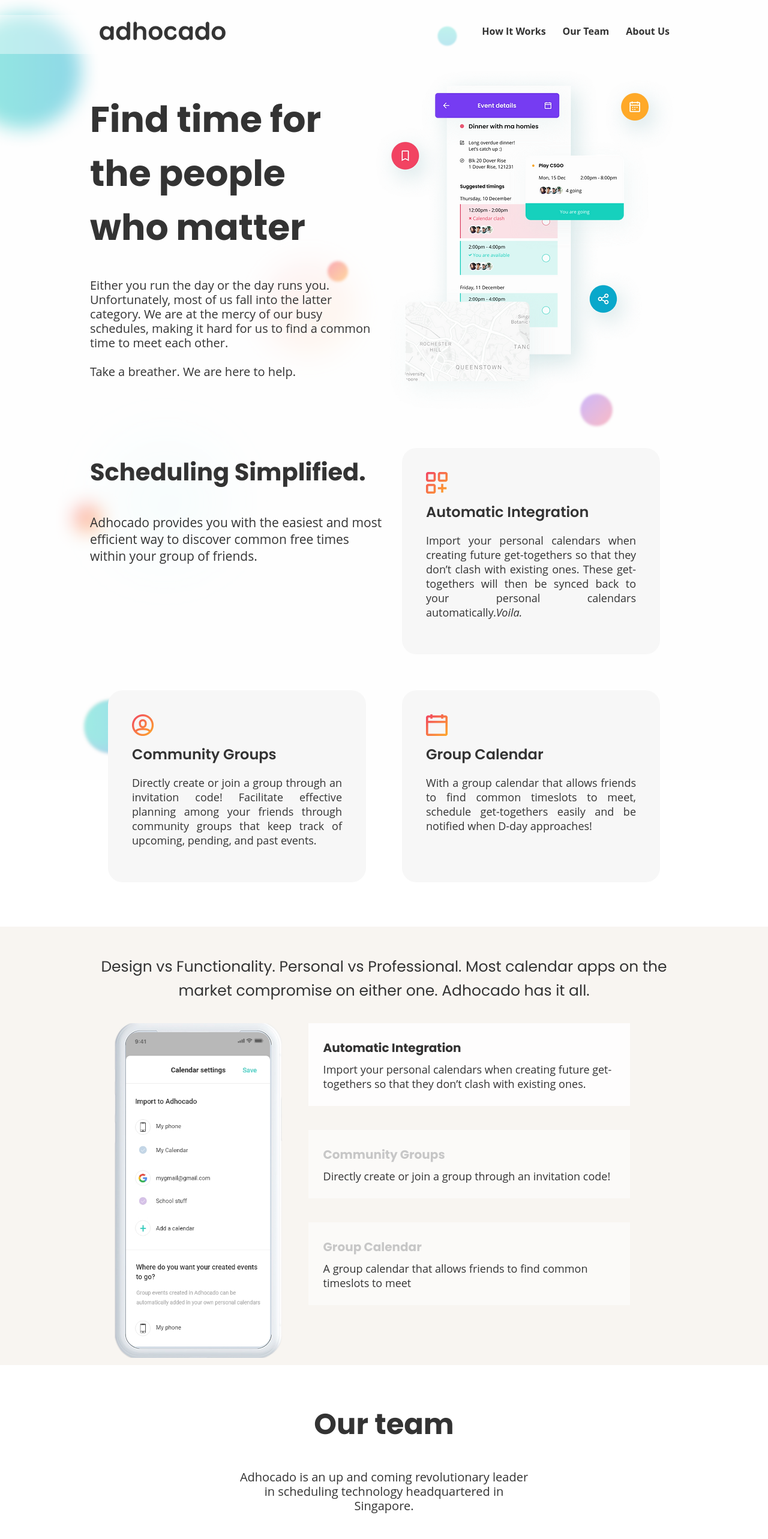
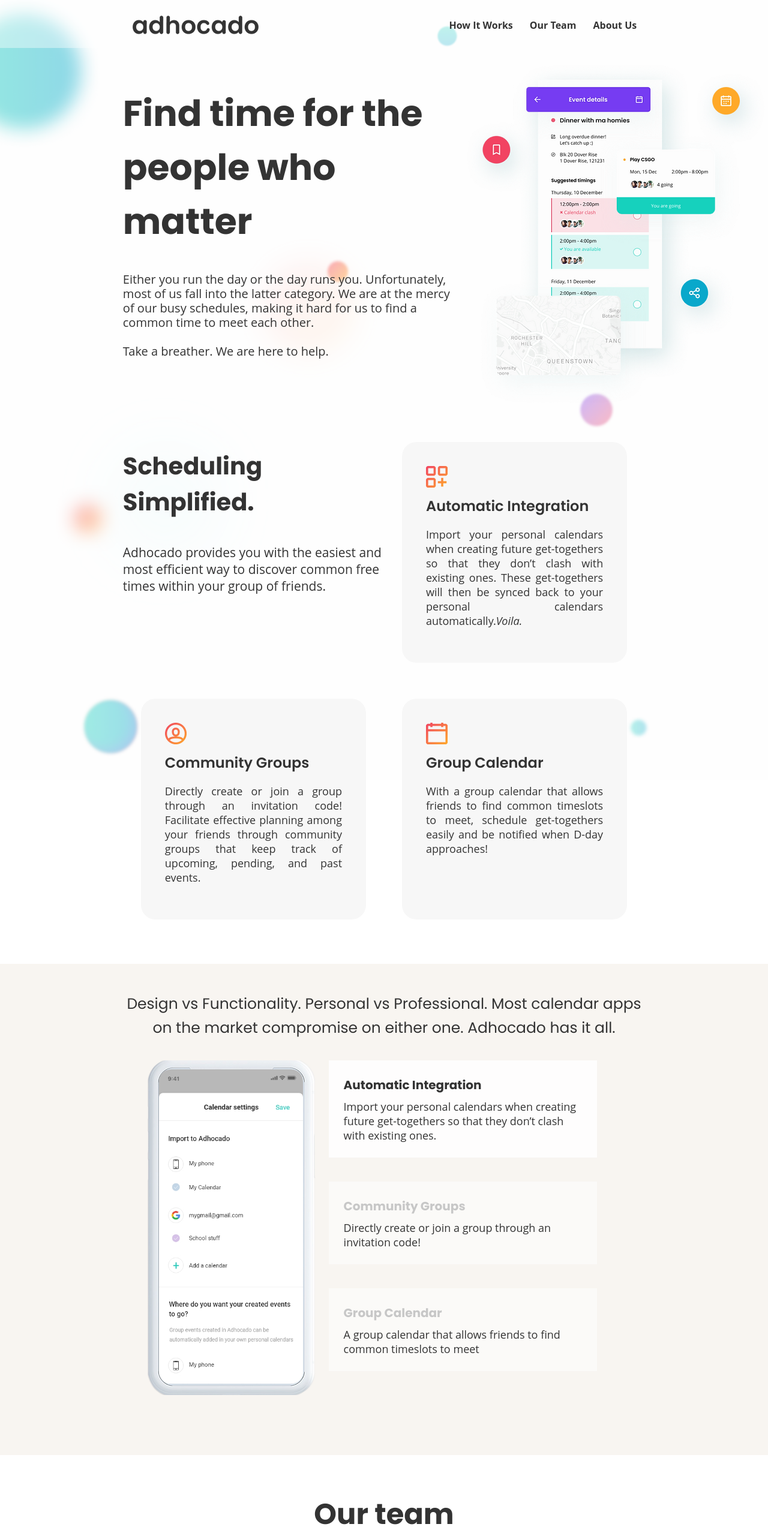
Before and after one commit to adhocado/landing-page, a React (Vite) app: page / in a window 1280 px wide. Shown: the top 2566 px of the page at 60% size. Built offline with nearby package versions, Linux system fonts and the light colour scheme.

Commit message:
make site slightly more responsive

```diff
--- a/src/App.scss
+++ b/src/App.scss
@@ -36,13 +36,16 @@
   margin-right: $common-margin-left;
 
   .intro-writeup {
-    max-width: 60%;
     text-align: left;
 
     > p {
       font-size: 20px;
       line-height: 1.5rem;
     }
+  }
+
+  .main-img {
+    max-width: 35%;
   }
 }
 
--- a/src/App.tsx
+++ b/src/App.tsx
@@ -42,7 +42,7 @@
               <br /> Take a breather. We are here to help.
             </p>
           </div>
-          <div>
+          <div className="main-img">
             <img src={mainImg} />
           </div>
         </div>
--- a/src/components/FeatureJumbotron/featureJumbotron.scss
+++ b/src/components/FeatureJumbotron/featureJumbotron.scss
@@ -18,8 +18,10 @@
 
   .mockup-container {
     display: flex;
-    justify-content: space-evenly;
+    justify-content: center;
     padding: 0 40px;
+    gap: 20px;
+    margin-bottom: 40px;
 
     // display: grid;
     // grid-template-rows: repeat(3, min-content) 1fr;
--- a/src/components/Header/header.scss
+++ b/src/components/Header/header.scss
@@ -9,7 +9,7 @@
   flex-direction: row;
   justify-content: space-between;
   margin-left: $common-margin-left;
-  margin-top: 25px;
+  padding-top: 15px;
   margin-bottom: 24px;
   margin-right: $common-margin-left;
 }
--- a/src/sassStyles/_base.scss
+++ b/src/sassStyles/_base.scss
@@ -2,4 +2,4 @@
 $primary-font: "Open Sans", sans-serif;
 $secondary-font: "Poppins", sans-serif;
 $bg-secondary-color: #f8f5f1;
-$common-margin-left: calc((100% - 980px) * 0.5);
+$common-margin-left: calc((100% - 60vw) * 0.4);
```
Also changed, not shown: public/robots.txt (added).
